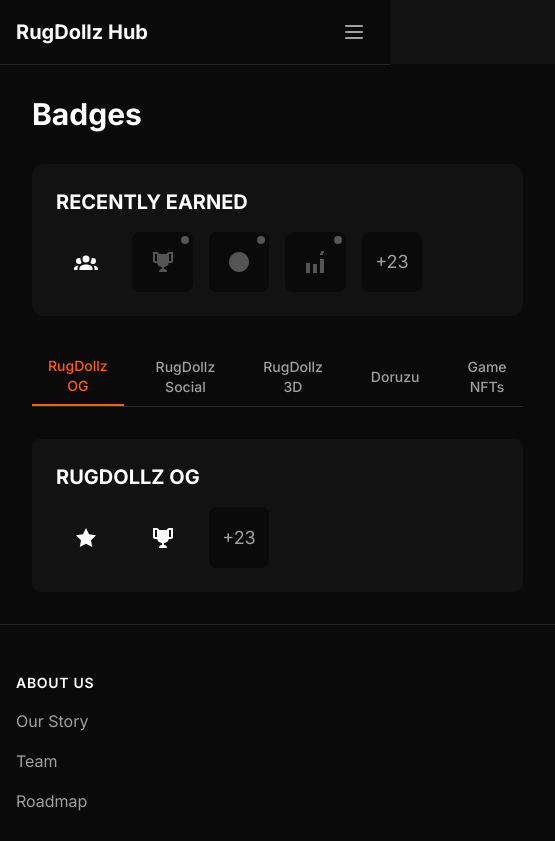
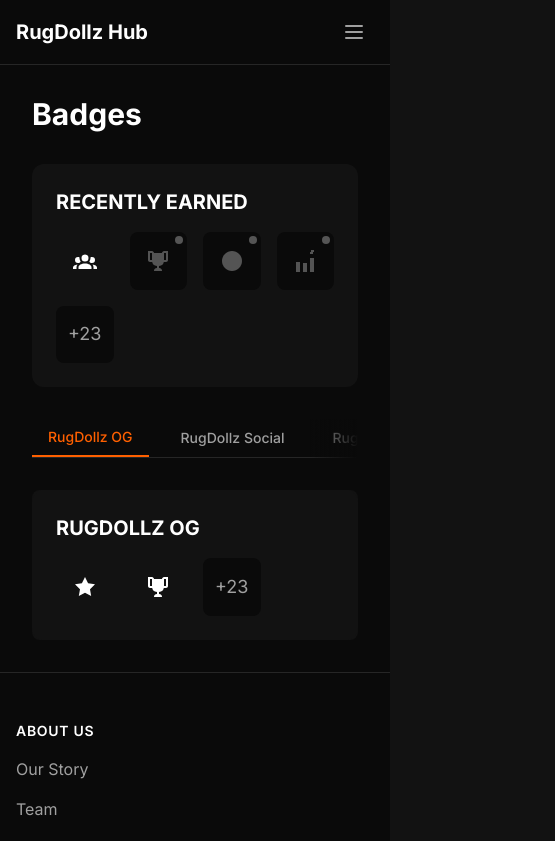
Before and after one commit to LatinGeek/rugdollz-central-hub, a Next.js app: page /badges in a window 390 px wide. Shown: the top 841 px of the page, 555 px wide, since content can reach past the window. Built offline with nearby package versions, Linux system fonts and the light colour scheme.

Commit message:
[FEATURE] [Badges] Badge design enhancements for mobile

```diff
--- a/app/badges/page.tsx
+++ b/app/badges/page.tsx
@@ -1,6 +1,6 @@
 'use client'
 
-import { useState } from 'react'
+import { useState, useRef, useEffect } from 'react'
 import { Badges } from '@/app/components/profile/Badges'
 import { BadgeDetails } from '@/app/components/profile/BadgeDetails'
 
@@ -143,6 +143,9 @@ const lastEarnedBadges: Badge[] = [
 export default function BadgePage() {
   const [activeTab, setActiveTab] = useState<CollectionName>('RugDollz OG')
   const [selectedBadge, setSelectedBadge] = useState<Badge | null>(null)
+  const [showLeftGradient, setShowLeftGradient] = useState(false)
+  const [showRightGradient, setShowRightGradient] = useState(true)
+  const tabsRef = useRef<HTMLDivElement>(null)
 
   const tabs: CollectionName[] = [
     'RugDollz OG',
@@ -152,6 +155,23 @@ export default function BadgePage() {
     'Game NFTs'
   ]
 
+  const handleScroll = () => {
+    if (!tabsRef.current) return
+
+    const { scrollLeft, scrollWidth, clientWidth } = tabsRef.current
+    setShowLeftGradient(scrollLeft > 0)
+    setShowRightGradient(scrollLeft < scrollWidth - clientWidth)
+  }
+
+  useEffect(() => {
+    const container = tabsRef.current
+    if (container) {
+      container.addEventListener('scroll', handleScroll)
+      handleScroll() // Initial check
+      return () => container.removeEventListener('scroll', handleScroll)
+    }
+  }, [])
+
   return (
     <div className="container mx-auto bg-[rgb(var(--bg-darker))] px-8 py-8">
       <h1 className="text-3xl font-bold text-[rgb(var(--text-primary))] mb-8">
@@ -159,18 +179,33 @@ export default function BadgePage() {
       </h1>
 
       {/* Last 10 Earned Badges */}
-      <div className="rounded-lg max-w-7xl mx-auto ">
+      <div className="rounded-lg max-w-7xl mx-auto">
         <Badges badges={lastEarnedBadges} title="RECENTLY EARNED" />
       </div>
 
       {/* Collection Tabs */}
-      <div className="mb-8 mt-8">
-        <div className="flex w-full space-x-4 border-b border-[rgb(var(--border-dark))]">
+      <div className="mb-8 mt-8 relative">
+        {/* Gradient Indicators */}
+        <div
+          className={`absolute left-0 top-0 bottom-0 w-12 bg-gradient-to-r from-[rgb(var(--bg-darker))] to-transparent z-10 pointer-events-none transition-opacity duration-300 ${
+            showLeftGradient ? 'opacity-100' : 'opacity-0'
+          }`}
+        />
+        <div
+          className={`absolute right-0 top-0 bottom-0 w-12 bg-gradient-to-l from-[rgb(var(--bg-darker))] to-transparent z-10 pointer-events-none transition-opacity duration-300 ${
+            showRightGradient ? 'opacity-100' : 'opacity-0'
+          }`}
+        />
+        <div
+          ref={tabsRef}
+          style={{scrollbarWidth: 'none'}}
+          className="flex min-w-full w-0 space-x-4 border-b border-[rgb(var(--border-dark))] overflow-x-scroll"
+        >
           {tabs.map((tab) => (
             <button
               key={tab}
               onClick={() => setActiveTab(tab)}
-              className={`w-full px-4 py-2 text-sm font-medium transition-colors duration-200 ${
+              className={`whitespace-nowrap px-4 py-2 text-sm font-medium transition-colors duration-200 ${
                 activeTab === tab
                   ? 'text-[rgb(var(--primary-orange))] border-b-2 border-[rgb(var(--primary-orange))]'
                   : 'text-[rgb(var(--text-secondary))] hover:text-[rgb(var(--text-primary))]'
@@ -183,7 +218,7 @@ export default function BadgePage() {
       </div>
 
       {/* Active Collection Badges */}
-      <div className="bg-[rgb(var(--bg-dark))] rounded-lg rounded-lg max-w-7xl mx-auto ">
+      <div className="bg-[rgb(var(--bg-dark))] rounded-lg rounded-lg max-w-7xl mx-auto">
         <Badges badges={sampleBadges.filter((badge) => badge.collection === activeTab)} title={activeTab.toUpperCase()} />
       </div>
 
--- a/app/components/profile/Badges.tsx
+++ b/app/components/profile/Badges.tsx
@@ -30,7 +30,7 @@ export function Badges({ badges, title = 'BADGES' }: BadgesProps) {
     <>
       <div className="bg-[rgb(var(--bg-dark))] rounded-xl p-6">
         <h2 className="text-xl font-bold text-[rgb(var(--text-primary))] mb-4">{title}</h2>
-        <div className="grid grid-cols-6 sm:grid-cols-8 md:grid-cols-12 gap-4">
+        <div className="grid grid-cols-4 sm:grid-cols-8 md:grid-cols-12 gap-4">
           {sortedBadges.map((badge) => (
             <div
               key={badge.id}
```
